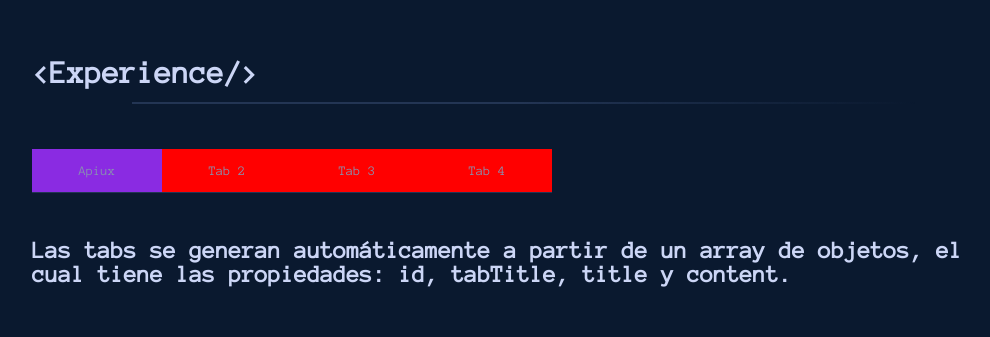
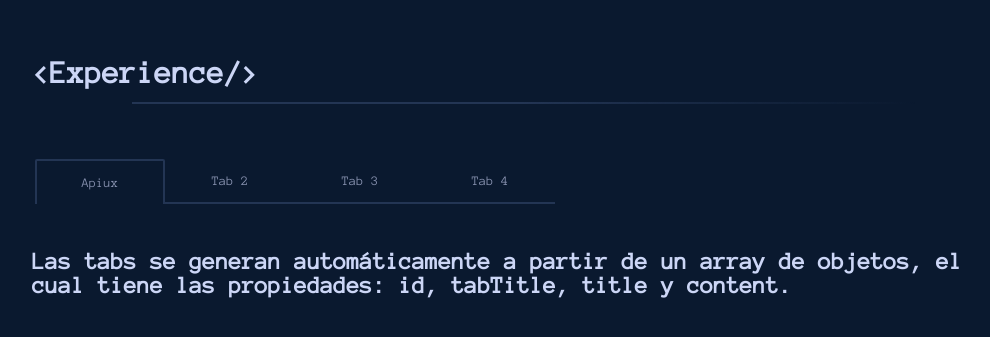
Before and after one commit to stuk4/portfolio, a React (Vite) app: page / in a window 1280 px wide. Shown: the part 1763-2100 px from the top of the page, without its empty margins (118-1108 px from the left). Built offline with nearby package versions, Linux system fonts and the light colour scheme.

Commit message:
Added flicker effet to tabs

```diff
--- a/src/assets/scss/components/_experience.scss
+++ b/src/assets/scss/components/_experience.scss
@@ -13,6 +13,10 @@
     .experience__tabs {
         display: flex;
         overflow-x: auto;
+        padding-bottom: 10px;;
+        transform: rotateX(180deg);
+        padding-left: 3px;
+        padding-right: 3px;
 
         button{
             display: flex;
@@ -21,14 +25,28 @@
             min-width: 130px;
             color: var(--slate-gray);
             border: none;
-            border-bottom: 1px solid var(--lightest-navy);
+            // margin: 0 .1px;
+
+            border-bottom: 2px solid var(--lightest-navy);
             padding: 15px 25px;
-            background: red;
+            background: var(--navy);
             cursor: pointer;
             outline: inherit;
+            transform: rotateX(180deg);
+            z-index: 1;
             &:disabled{
-                background: blueviolet;
+                position: relative;
+                border:2px solid var(--lightest-navy);
+                border-bottom: transparent;
+                border-top-left-radius: 2px;
+                border-top-right-radius: 2px;
+                box-shadow: 0 0 5px var(--purple),
+                0 0 2px var(--purple),
+                0 0 2px var(--purple);
+                z-index: 2;
+                animation: fickign 6s step-end infinite;
             }
+
         }
 
     }
@@ -37,3 +55,51 @@
         padding-top: 45px;
     }
 }
+
+@keyframes fickign {
+
+    0%{
+        box-shadow: 0 0 5px var(--purple),
+                0 0 2px var(--purple),
+                0 0 2px var(--purple);
+    }
+
+    5%{
+        box-shadow: 0 0 0px var(--purple),
+        0 0 0px var(--purple),
+        0 0 0px var(--purple);
+
+    }
+    35%{
+        box-shadow: 0 0 5px var(--purple),
+        0 0 2px var(--purple),
+        0 0 2px var(--purple);
+
+
+    }
+    45%{
+        box-shadow: 0 0 5px var(--purple),
+        0 0 2px var(--purple),
+        0 0 2px var(--purple);
+    }
+    76%{
+        box-shadow: 0 0 0px var(--purple),
+        0 0 0px var(--purple),
+        0 0 0px var(--purple);
+    }
+    90%{
+        box-shadow: 0 0 5px var(--purple),
+        0 0 2px var(--purple),
+        0 0 2px var(--purple);
+    }
+    1%,
+    7%,
+    33%,
+    47%,
+    78%,
+    93%{
+        box-shadow: 0 0 0px var(--purple),
+        0 0 0px var(--purple),
+        0 0 0px var(--purple);
+    }
+}
--- a/src/modules/experience/ExperienceTabs.tsx
+++ b/src/modules/experience/ExperienceTabs.tsx
@@ -41,7 +41,7 @@ export const ExperienceTabs = () => {
                 <div className="experience__tabs">
                     {
                         tabs.map((tab,i) =>
-                        <button key={i} id={`${tab.id}`} disabled={currentTab=== `${tab.id}`} type='button' onClick={(handleTabClick)}>
+                        <button key={i} id={`${tab.id}`} disabled={currentTab=== `${tab.id}`} className={` ${currentTab=== `${tab.id}`&& 'test' }`} type='button' onClick={(handleTabClick)}>
                             {tab.tabTitle}
                         </button>
                         )
--- a/src/modules/experience/components/TabContent.tsx
+++ b/src/modules/experience/components/TabContent.tsx
@@ -1,4 +1,3 @@
-import React from 'react'
 
 export const TabContent = () => {
   return (
```
